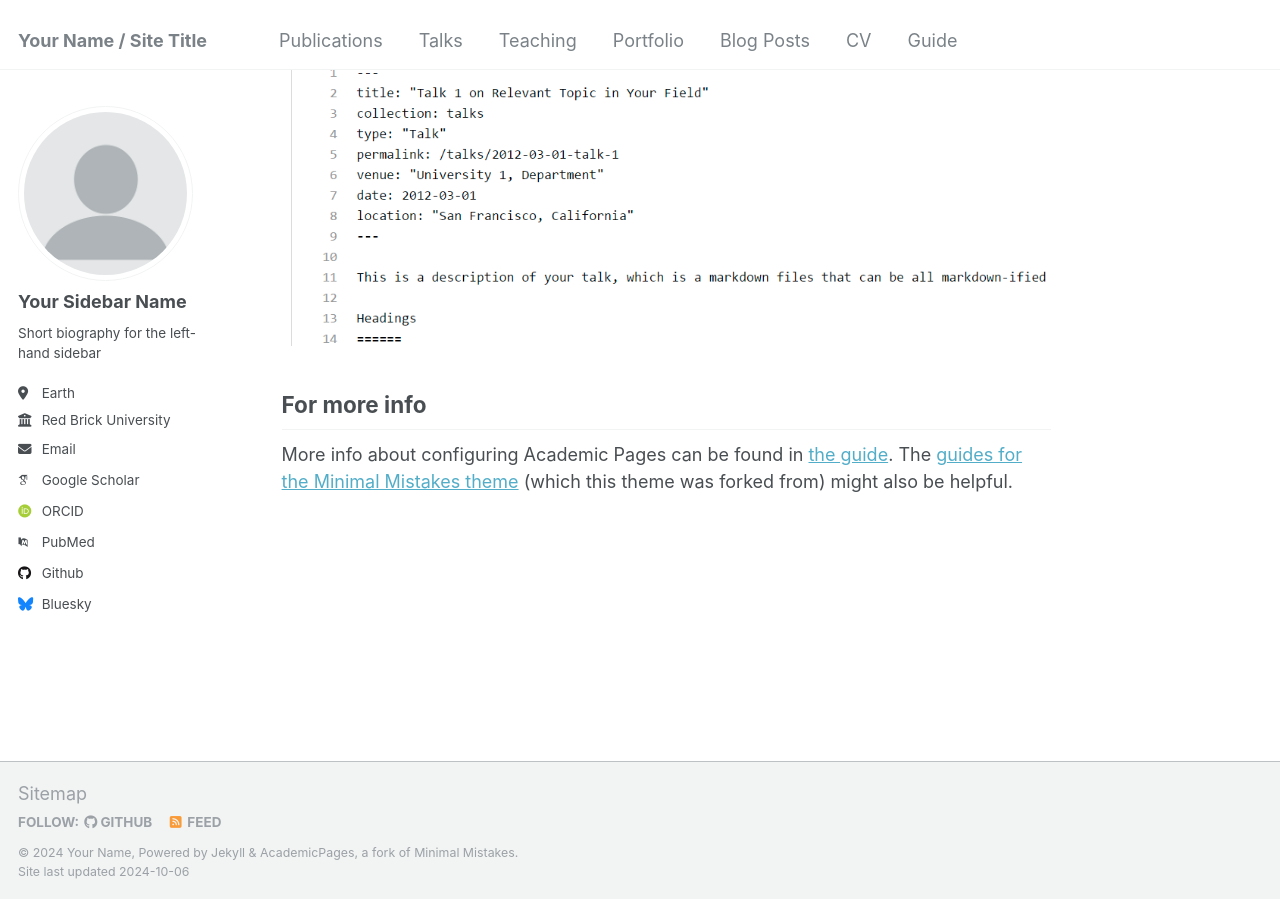
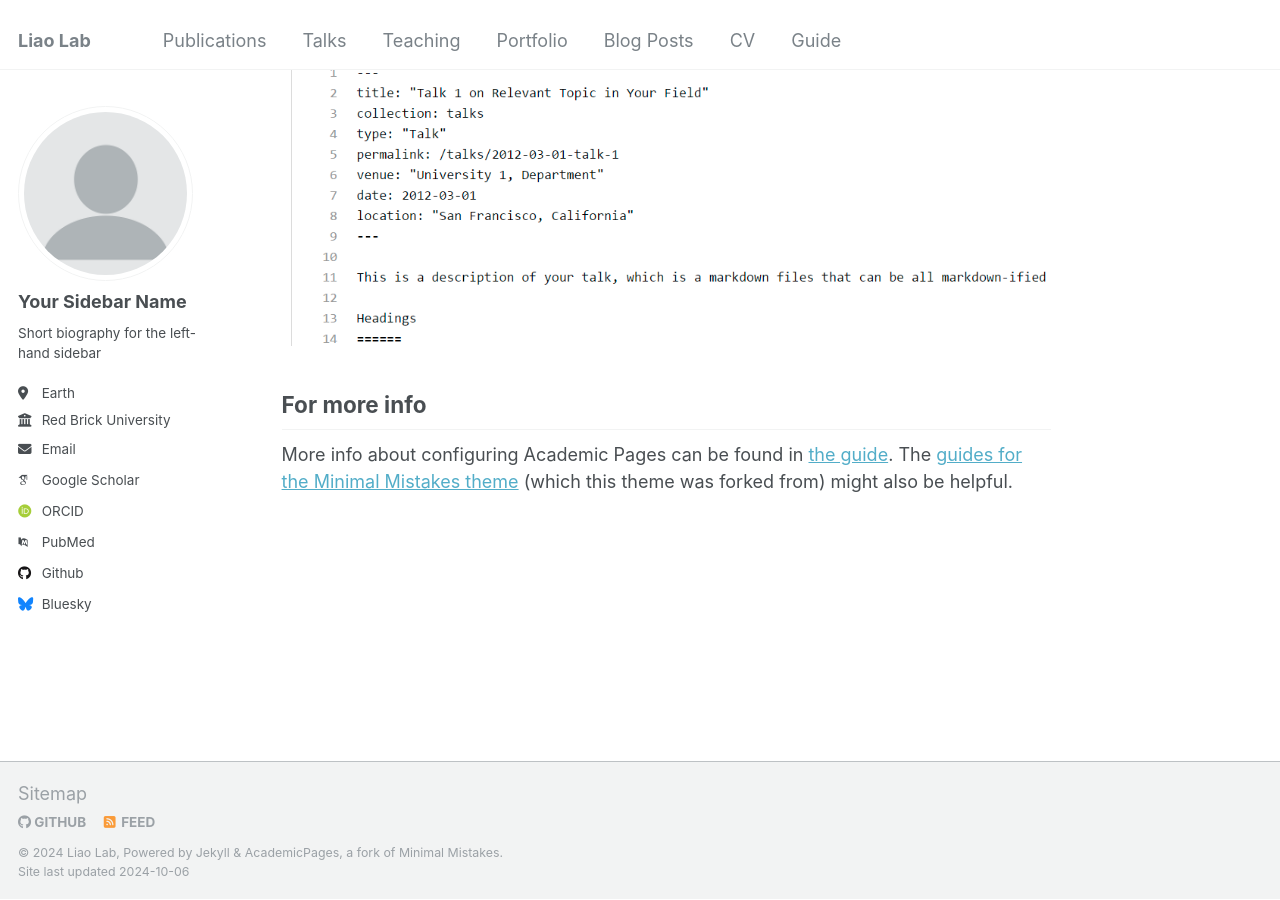
Before and after one commit to guosh55/liaolab.github.io, a Jekyll site: the page built from _pages/about.md, in a window 1280 px wide and 900 px high, scrolled down 2615 px. Built offline with Jekyll 4.4.1, drawn with Linux system fonts in a browser that asks for light colours; some web fonts are replaced.

Commit message:
Update _config.yml

```diff
--- a/_config.yml
+++ b/_config.yml
@@ -7,14 +7,14 @@
 # server process.
 
 # Basic Site Settings
-locale                   : "en-US"
-title                    : "Your Name / Site Title"
+locale                   : "Guangzhou-China"
+title                    : "Liao Lab"
 title_separator          : "-"
-name                     : &name "Your Name"
-description              : &description "personal description"
+name                     : &name "Liao Lab"
+description              : &description "Seek adventures that open our minds."
 url                      : https://academicpages.github.io # the base hostname & protocol for your site e.g. "https://mmistakes.github.io"
 baseurl                  : "" # the subpath of your site, e.g. "/blog"
-repository               : "academicpages/academicpages.github.io"
+repository               : "https://guosh55.github.io/liaolab.github.io/"
 
 # Site Author - The following control what appear as part of the author content on the side bar.
 #               If a field is blank the icon and link will not appear, otherwise it will be shown.
```
